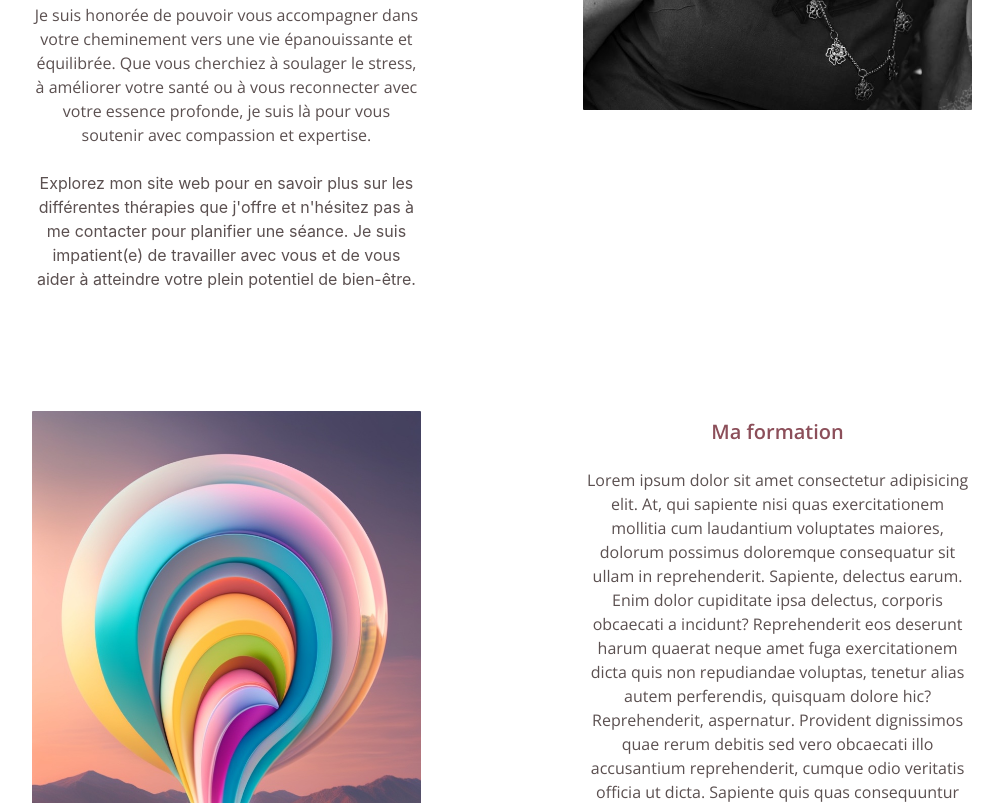
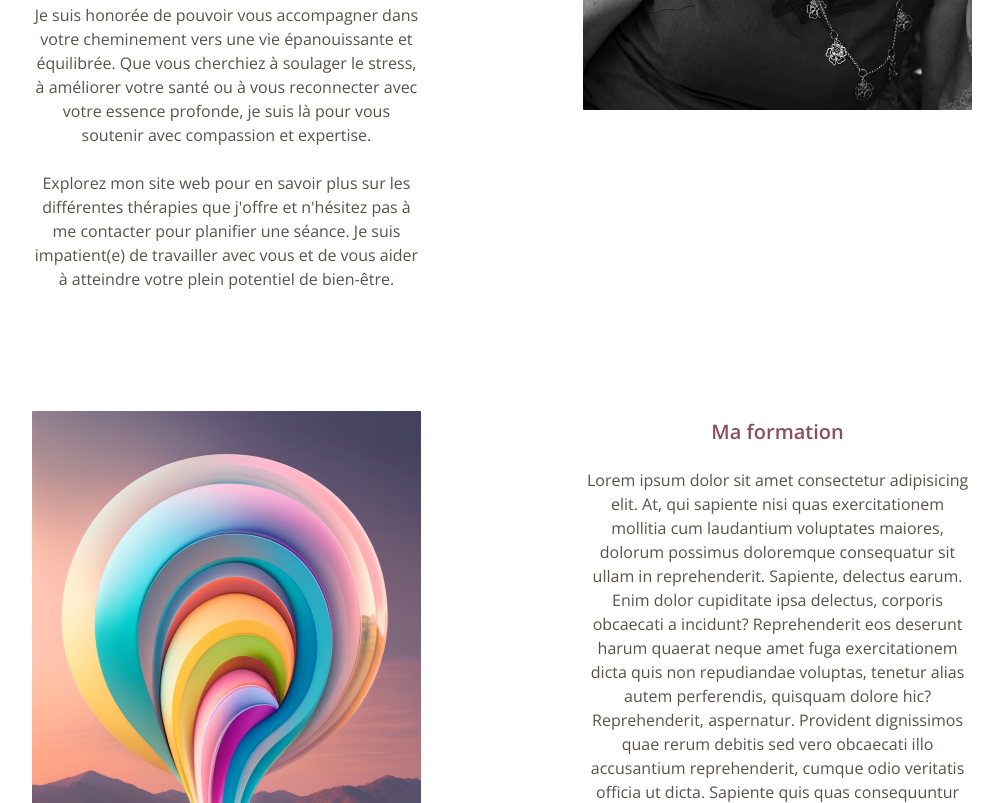
Before and after one commit to gaspard-lonchampt/gaspard-lonchampt.github.io, a plain HTML site: page index.html in a window 1280 px wide. Shown: the part 1551-2354 px from the top of the page, without its empty margins (138-1141 px from the left). Drawn offline with nearby package versions, Linux system fonts and the light colour scheme.

Commit message:
modif css

```diff
--- a/index.html
+++ b/index.html
@@ -115,7 +115,7 @@ Mon approche repose sur une combinaison unique de techniques qui intègrent la p
 Je suis honorée de pouvoir vous accompagner dans votre cheminement vers une vie épanouissante et équilibrée. Que vous cherchiez à soulager le stress, à améliorer votre santé ou à vous reconnecter avec votre essence profonde, je suis là pour vous soutenir avec compassion et expertise.
                     </p>
                     <br>
-                    <p class="paragraphs"></p>
+                    <p class="paragraphs">
 Explorez mon site web pour en savoir plus sur les différentes thérapies que j'offre et n'hésitez pas à me contacter pour planifier une séance. Je suis impatient(e) de travailler avec vous et de vous aider à atteindre votre plein potentiel de bien-être.
                 </p>
 
```
